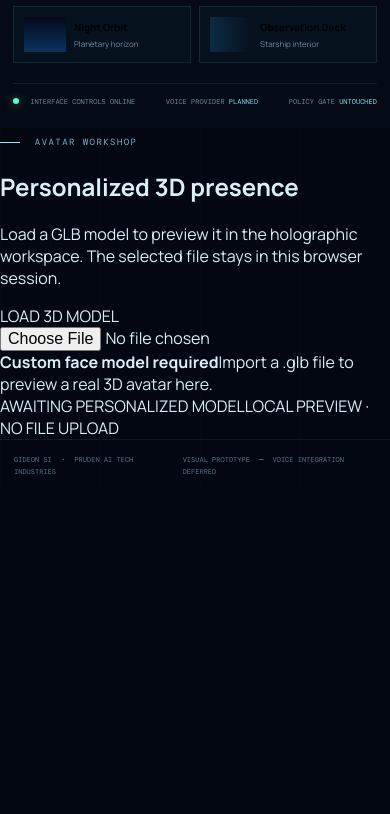
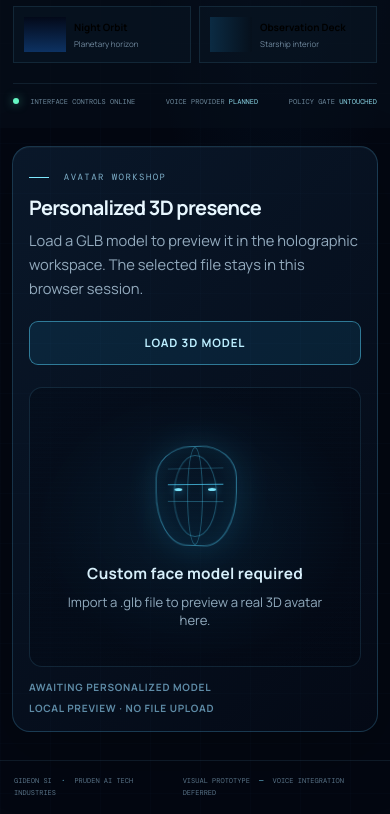
Before and after one commit to jark-zenith/Gideon-SI-, a React (Vite) app in the folder apps/web/: page / in a window 390 px wide. Shown: the part 1157-1971 px from the top of the page. Before the commit the page ends 1650 px from the top, so only its background shows below. Built offline with nearby package versions, Linux system fonts and the light colour scheme.

Commit message:
Style the responsive 3D avatar workshop

```diff
--- a/apps/web/src/styles.css
+++ b/apps/web/src/styles.css
@@ -9,3 +9,44 @@
 
 /* Uploaded outfit images replace the CSS mannequin when registered in outfits/manifest.json. */
 .holo-outfit-image{position:relative;z-index:1;display:block;width:min(78%,330px);height:90%;object-fit:contain;filter:drop-shadow(0 0 18px #43cfff78);animation:float 5s ease-in-out infinite;}
+
+
+/* Custom 3D avatar workshop */
+.avatar-model-panel {
+  width: min(1320px, calc(100% - 48px));
+  margin: 28px auto 42px;
+  padding: clamp(18px, 3vw, 30px);
+  border: 1px solid rgba(94, 206, 255, .2);
+  border-radius: 18px;
+  background: linear-gradient(135deg, rgba(10, 25, 43, .94), rgba(4, 10, 22, .92));
+  box-shadow: 0 22px 70px rgba(0, 0, 0, .2), inset 0 1px rgba(255,255,255,.035);
+}
+.avatar-model-heading { display: flex; align-items: center; justify-content: space-between; gap: 20px; }
+.avatar-model-heading h2 { margin: 9px 0 7px; color: #e8f7ff; font-size: clamp(1.25rem, 2.4vw, 1.8rem); letter-spacing: -.035em; }
+.avatar-model-heading p { max-width: 660px; margin: 0; color: #93aabd; line-height: 1.65; font-size: .92rem; }
+.model-upload-button { flex: 0 0 auto; display: inline-flex; align-items: center; justify-content: center; min-height: 44px; padding: 0 16px; border: 1px solid rgba(89, 217, 255, .48); border-radius: 9px; background: rgba(25, 158, 210, .12); color: #bdefff; font-size: .72rem; font-weight: 800; letter-spacing: .08em; cursor: pointer; transition: background .2s ease, border-color .2s ease; }
+.model-upload-button:hover { background: rgba(25, 158, 210, .23); border-color: rgba(89, 217, 255, .8); }
+.model-upload-button input { display: none; }
+.avatar-model-viewer { position: relative; min-height: 300px; margin-top: 22px; overflow: hidden; border: 1px solid rgba(96, 190, 230, .15); border-radius: 13px; background: radial-gradient(ellipse at center, rgba(13, 78, 112, .18), rgba(2, 7, 17, .4) 68%); }
+.avatar-model-viewer::before { position: absolute; z-index: 1; inset: 0; content: ""; pointer-events: none; background: repeating-linear-gradient(to bottom, transparent 0, transparent 4px, rgba(85, 208, 255, .025) 5px); }
+.avatar-model-viewer.loaded { min-height: 360px; }
+.model-viewer-host { width: 100%; height: 360px; }
+.model-empty-state { min-height: 300px; display: flex; flex-direction: column; align-items: center; justify-content: center; gap: 9px; padding: 24px; text-align: center; color: #91aabd; }
+.model-empty-state strong { color: #d7effa; font-size: .96rem; letter-spacing: .015em; }
+.model-empty-state > span { font-size: .82rem; }
+.model-wireframe { position: relative; width: 82px; height: 100px; margin-bottom: 8px; border: 1px solid rgba(80, 214, 255, .5); border-radius: 44% 44% 39% 39% / 32% 32% 54% 54%; box-shadow: 0 0 32px rgba(42, 197, 255, .14), inset 0 0 24px rgba(42, 197, 255, .1); transform: perspective(180px) rotateY(-8deg); }
+.model-wireframe::before, .model-wireframe::after { position: absolute; content: ""; inset: 8px 18px; border: 1px solid rgba(80, 214, 255, .32); border-radius: 50%; }
+.model-wireframe::after { inset: 0 32px; }
+.model-wireframe span { position: absolute; top: 37px; left: 12px; right: 12px; height: 1px; background: rgba(80, 214, 255, .7); box-shadow: 0 17px rgba(80, 214, 255, .3), 0 -16px rgba(80, 214, 255, .22); }
+.model-wireframe i, .model-wireframe b { position: absolute; top: 41px; width: 8px; height: 3px; border-radius: 50%; background: #7ce7ff; box-shadow: 0 0 10px #2bbfff; }
+.model-wireframe i { left: 19px; } .model-wireframe b { right: 19px; }
+.avatar-model-footer { display: flex; justify-content: space-between; gap: 14px; flex-wrap: wrap; padding-top: 13px; color: #5e8ba6; font-size: .63rem; font-weight: 800; letter-spacing: .075em; }
+.model-error { margin: 12px 0 0; color: #ff9caa; font-size: .82rem; }
+@media (max-width: 680px) {
+  .avatar-model-panel { width: calc(100% - 24px); margin: 18px auto 28px; padding: 16px; }
+  .avatar-model-heading { align-items: flex-start; flex-direction: column; }
+  .model-upload-button { width: 100%; }
+  .avatar-model-viewer, .model-viewer-host { min-height: 280px; height: 280px; }
+  .avatar-model-viewer.loaded { min-height: 280px; }
+  .avatar-model-footer { flex-direction: column; gap: 7px; }
+}
```
